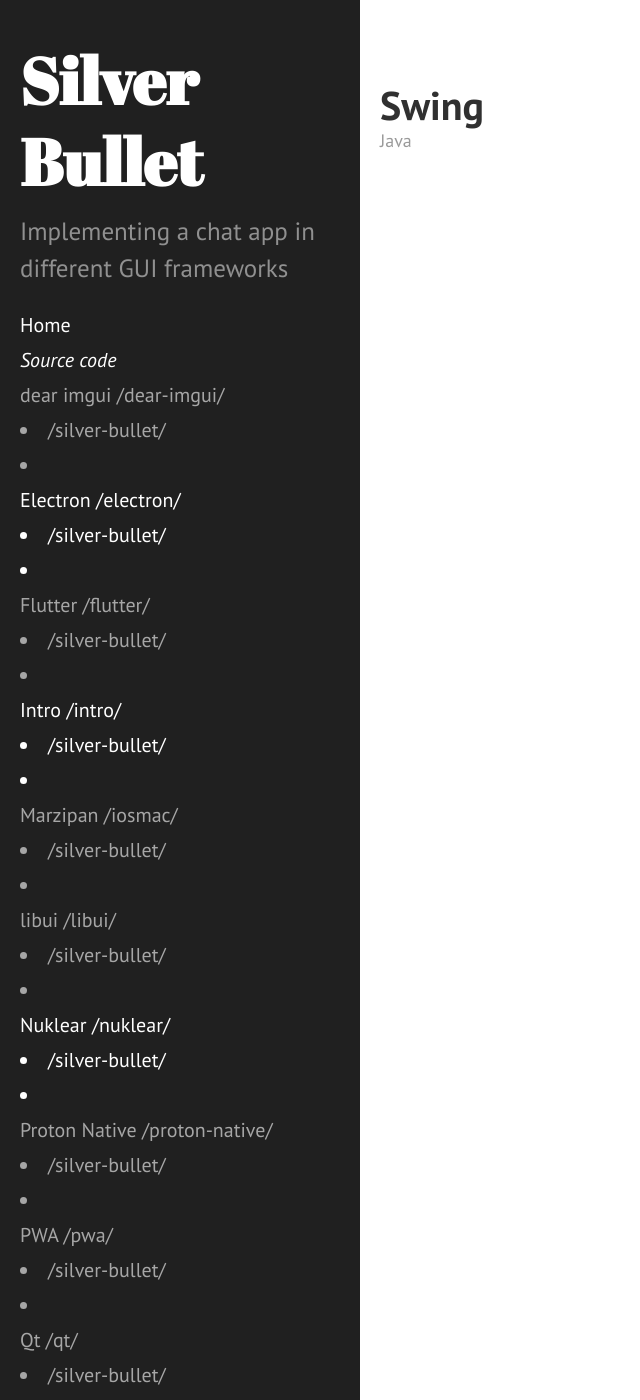
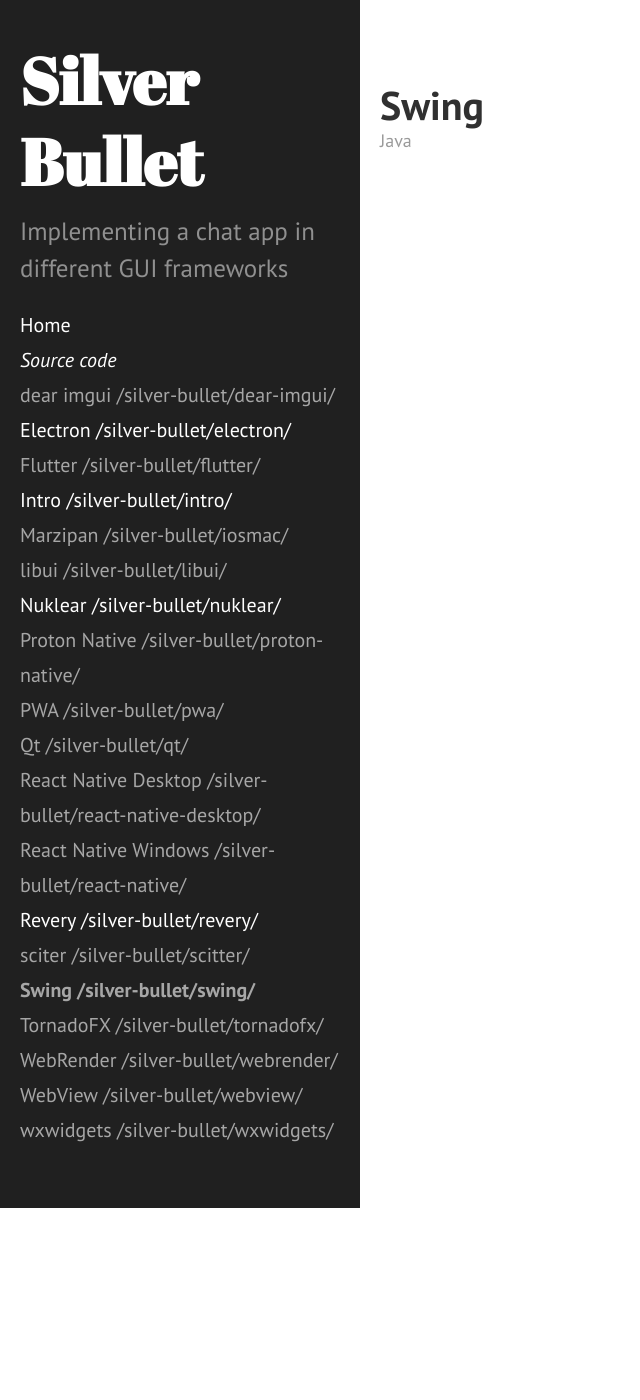
Before and after one commit to desktopui/silver-bullet, a Jekyll site: the page built from docs/swing.md, in a window 1280 px wide and 1400 px high. Shown: the whole window, without its empty margins (0-640 px from the left). Built offline with Jekyll 4.4.1, drawn with Linux system fonts in a browser that asks for light colours; some of the changed text lies outside the part shown.

Commit message:
[docs] update baseurl

```diff
--- a/docs/_config.yml
+++ b/docs/_config.yml
@@ -8,7 +8,7 @@
 tagline: "Exploring desktop UI frameworks"
 description: "Implementing a chat app in different GUI frameworks"
 url: https://desktopui.github.io/silver-bullet
-baseurl: /silver-bullet/
+baseurl: /silver-bullet
 
 author:
   name: "Dmitry Loktev"
--- a/docs/_includes/head.html
+++ b/docs/_includes/head.html
@@ -15,12 +15,9 @@
   </title>
 
   <!-- CSS -->
-  <link rel="stylesheet" href="{{ site.baseurl.chop! }}/public/css/poole.css" />
-  <link
-    rel="stylesheet"
-    href="{{ site.baseurl.chop! }}/public/css/syntax.css"
-  />
-  <link rel="stylesheet" href="{{ site.baseurl.chop! }}/public/css/hyde.css" />
+  <link rel="stylesheet" href="{{ site.baseurl }}/public/css/poole.css" />
+  <link rel="stylesheet" href="{{ site.baseurl }}/public/css/syntax.css" />
+  <link rel="stylesheet" href="{{ site.baseurl }}/public/css/hyde.css" />
   <link
     rel="stylesheet"
     href="https://fonts.googleapis.com/css?family=PT+Sans:400,400italic,700|Abril+Fatface"
@@ -30,18 +27,15 @@
   <link
     rel="apple-touch-icon-precomposed"
     sizes="144x144"
-    href="{{ site.baseurl.chop! }}/public/apple-touch-icon-144-precomposed.png"
+    href="{{ site.baseurl }}/public/apple-touch-icon-144-precomposed.png"
   />
-  <link
-    rel="shortcut icon"
-    href="{{ site.baseurl.chop! }}/public/favicon.ico"
-  />
+  <link rel="shortcut icon" href="{{ site.baseurl }}/public/favicon.ico" />
 
   <!-- RSS -->
   <link
     rel="alternate"
     type="application/rss+xml"
     title="RSS"
-    href="{{ site.baseurl.chop! }}/atom.xml"
+    href="{{ site.baseurl }}/atom.xml"
   />
 </head>
--- a/docs/_includes/sidebar.html
+++ b/docs/_includes/sidebar.html
@@ -2,7 +2,7 @@
   <div class="container" style="padding: 0">
     <div class="sidebar-about">
       <h1>
-        <a href="{{ site.baseurl.chop! }}/"> {{ site.title }} </a>
+        <a href="{{ site.baseurl }}/"> {{ site.title }} </a>
       </h1>
       <p class="lead">{{ site.description }}</p>
     </div>
@@ -10,7 +10,7 @@
     <nav class="sidebar-nav">
       <a
         class="sidebar-nav-item{% if page.url == site.baseurl %} active{% endif %}"
-        href="{{ site.baseurl.chop! }}"
+        href="{{ site.baseurl }}"
         >Home</a
       >
 
@@ -23,11 +23,9 @@
       site.baseurl and node.url != "/" and node.tagline %}
       <a
         class="sidebar-nav-item{% if page.url == node.url %} active{% endif %} {% if node.empty %} empty{% endif %}"
-        href="{{ site.baseurl.chop! }}{{ node.url }}"
+        href="{{ site.baseurl }}{{ node.url }}"
         ><div class="sidebar-nav-wrapper">
-          {{ node.title }} {{ site.baseurl.chop! }}{{ node.url }}
-          <li>{{ site.baseurl }}</li>
-          <li>{{ site.baseurl.chop! }}</li>
+          {{ node.title }} {{ site.baseurl }}{{ node.url }}
         </div>
       </a>
       {% endif %} {% endif %} {% endif %} {% endfor %}
--- a/docs/index.html
+++ b/docs/index.html
@@ -11,7 +11,7 @@
   {% for node in site.pages %} {% if node.title != null and node.layout ==
   "page" and node.url != site.baseurl and node.url != "/" %}
   <div class="index-item {% if node.empty %} empty{% endif %}">
-    <a href="{{ site.baseurl.chop! }}{{ node.url }}"> {{ node.title }} </a>
+    <a href="{{ site.baseurl }}{{ node.url }}"> {{ node.title }} </a>
     <small class="sidebar-item-tagline">{{ node.tagline }}</small>
   </div>
 
```
